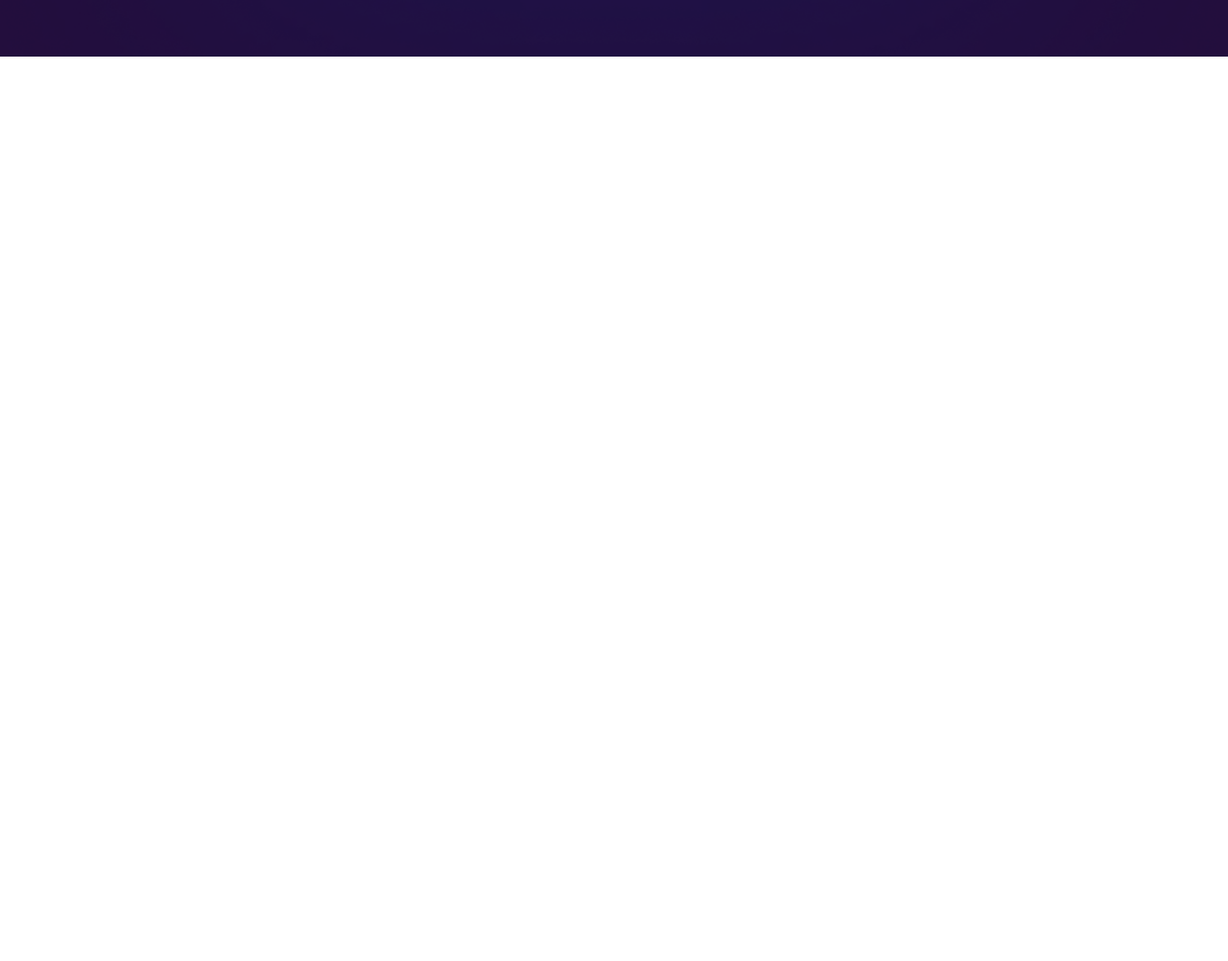
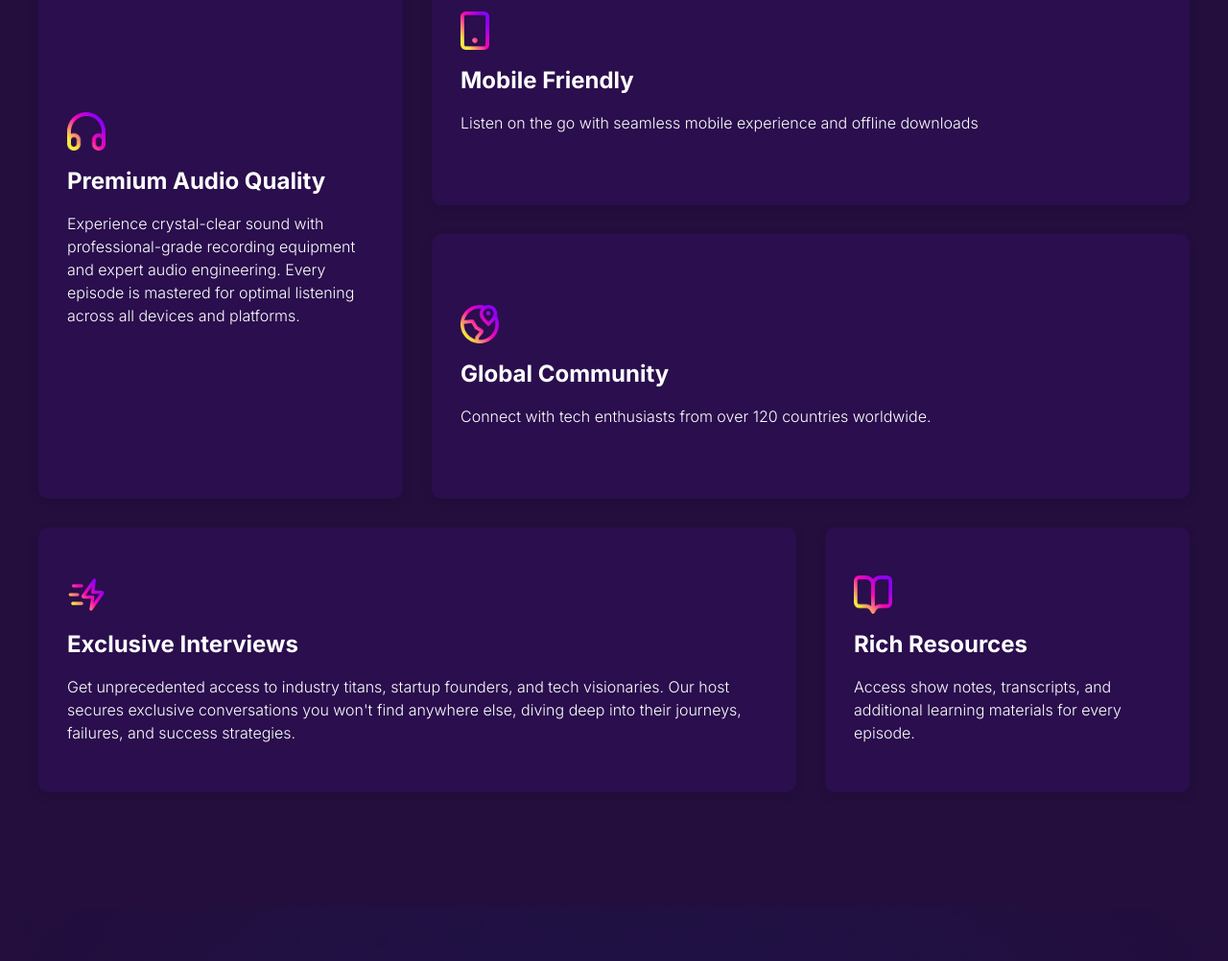
Before and after one commit to arrimon/techwave, a plain HTML site: page index.html in a window 1280 px wide. Shown: the part 1619-2621 px from the top of the page at 96% size. Before the commit the page ends 1678 px from the top, so only its background shows below. Drawn offline with Linux system fonts and the light colour scheme.

Commit message:
Tech Wave Section style done and it's also Doneresponsive in mobile view

```diff
--- a/index.html
+++ b/index.html
@@ -80,8 +80,39 @@
         </div>
     </section>
 
-    <!-- Tech Wave Section -->
-    <section></section>
+    <!-- Tech-Wave Section -->
+    <section class="tech-wave">
+        <div class="tech-wave-container">
+            <h2>Why Choose TechWave</h2>
+            <div class="tech-wave-content">
+                <div class="premium-audio">
+                    <img src="./assets/headphone.png" alt="">
+                    <h4>Premium Audio Quality</h4>
+                    <p>Experience crystal-clear sound with professional-grade recording equipment and expert audio engineering. Every episode is mastered for optimal listening across all devices and platforms.</p>
+                </div>
+                <div class="mobile-friendly">
+                    <img src="./assets/device.png" alt="">
+                    <h4>Mobile Friendly</h4>
+                    <p>Listen on the go with seamless mobile experience and offline downloads</p>
+                </div>
+                <div class="global-community">
+                    <img src="./assets/location.png" alt="">
+                    <h4>Global Community</h4>
+                    <p>Connect with tech enthusiasts from over 120 countries worldwide.</p>
+                </div>
+                <div class="exclusive-intervier">
+                    <img src="./assets/interview.png" alt="">
+                    <h4>Exclusive Interviews</h4>
+                    <p>Get unprecedented access to industry titans, startup founders, and tech visionaries. Our host secures exclusive conversations you won't find anywhere else, diving deep into their journeys, failures, and success strategies.</p>
+                </div>
+                <div class="rich-resources">
+                    <img src="./assets/resource.png" alt="">
+                    <h4>Rich Resources</h4>
+                    <p>Access show notes, transcripts, and additional learning materials for every episode.</p>
+                </div>
+            </div>
+        </div>
+    </section>
 
     <!-- Feature Episodes Section -->
     <section></section>
--- a/style/style.css
+++ b/style/style.css
@@ -16,6 +16,7 @@ body {
     --green-text: #00FF88;
     --bg-deep: #1A0B2E;
     --bg-light: #230E3D;
+    --card-color: rgba(53, 17, 101, 0.4);
     --btn-gradient-bg: linear-gradient(
         47.64deg,
         rgba(247, 233, 63, 1),
@@ -53,7 +54,8 @@ body {
 
 /* common Container Style */
 .hero-container,
-.about-container {
+.about-container,
+.tech-wave-container {
     max-width: 1200px;
     width: 100%;
     margin: 0 auto;
@@ -221,19 +223,109 @@ header {
     font-weight: 300;
 }
 
+/* End About Style */
+
+/* Start Tech-Wave Style */
+.tech-wave {
+    background-color: var(--bg-light);
+    padding: 120px 0;
+}
+
+.tech-wave-container h2 {
+    color: var(--normal-text);
+    font-size: 2.5rem;
+    margin-bottom: 1.9rem;
+}
+
+.tech-wave-content {
+    display: grid;
+    grid-template-columns: repeat(3, 1fr);
+    grid-template-rows: repeat(3, 1fr);
+    margin: 0 auto;
+    gap: 30px;
+}
+
+.tech-wave-content div {
+    height: 100%;
+    width: 100%;
+    border-radius: 10px;
+    background-color: var(--card-color);
+    text-align: left;
+    box-shadow: rgba(0, 0, 0, 0.1) 0px 4px 12px;
+}
+.tech-wave-content div img {
+   max-width: 40px;
+   max-height: 60px;
+   margin-bottom: 1rem;
+}
+.tech-wave-content div h4 {
+   font-size: 1.5rem;
+   font-weight: 700;
+   line-height: 2rem;
+   color: var(--normal-text);
+   margin-bottom: 1rem;
+}
+.tech-wave-content div p {
+   font-size: 1rem;
+   font-weight: 300;
+   line-height: 1.5rem;
+   color: var(--normal-text);
+}
+
+.premium-audio {
+    grid-row: span 2;
+    padding: 100px 30px;
+    display: flex;
+    flex-direction: column;
+    justify-content: center;
+    align-items: left;
+}
+.mobile-friendly {
+    grid-column: span 2;
+    padding: 50px 30px;
+    display: flex;
+    flex-direction: column;
+    justify-content: center;
+}
+
+.mobile-friendly img {
+    width: 30px;
+    height: 40px;
+}
+
+
+.global-community {
+    grid-column: span 2;
+    padding: 50px 30px;
+    display: flex;
+    flex-direction: column;
+    justify-content: center;
+}
+.exclusive-intervier {
+    grid-column: span 2;
+    padding: 50px 30px;
+    display: flex;
+    flex-direction: column;
+    justify-content: center;
+}
+.rich-resources {
+    grid-column: span 1;
+    padding: 50px 30px;
+    display: flex;
+    flex-direction: column;
+    justify-content: center;
+}
+.rich-resources img {
+    width: 40px;
+    height: 40px;
+}
+
+
+/* End Tech-Wave Style */
+
 
 /* Footer Style */
 .footer {
-    /* background-image: url("../assets/footer-bg.png");
-    background-size: cover;
-    background-position: center;
-    background-repeat: no-repeat;
-    height: 412px;
-    padding: 120px;
-    display: flex;
-    justify-content: center;
-    align-items: center;
-    text-align: center; */
     background-image: url("../assets/footer-bg.png");
     background-size: cover;
     background-position: center;
@@ -334,6 +426,34 @@ header {
     }
     /* End About Style */
 
+    /* Start Tech-Wave Style */
+    .tech-wave-content {
+        display: grid;
+        grid-template-columns: 1fr;
+        grid-template-rows: auto;
+        width: 100%;
+        padding: 0 20px;
+        gap: 20px;
+    }
+
+    .tech-wave-content > div {
+        grid-column: span 1 !important;
+        grid-row: span 1 !important;
+        width: 100%;
+        min-height: auto;
+        padding: 40px 30px !important;
+    }
+
+    .tech-wave-content div img {
+        width: 40px;
+        height: auto;
+    }
+
+
+    /* End Tech-Wave Style */
+
+    /* Start Footer Style */
+
     .footer {
         background-image: url("../assets/footer-mobile-bg.png");
         width: 100%;
@@ -360,6 +480,8 @@ header {
         margin-bottom: 32px;
     }
 
+    /* End Footer Style */
+
 }
 
 /* Medium devices Tab or Notebooks */
```
Also changed, not shown: assets/interview.png (added).
